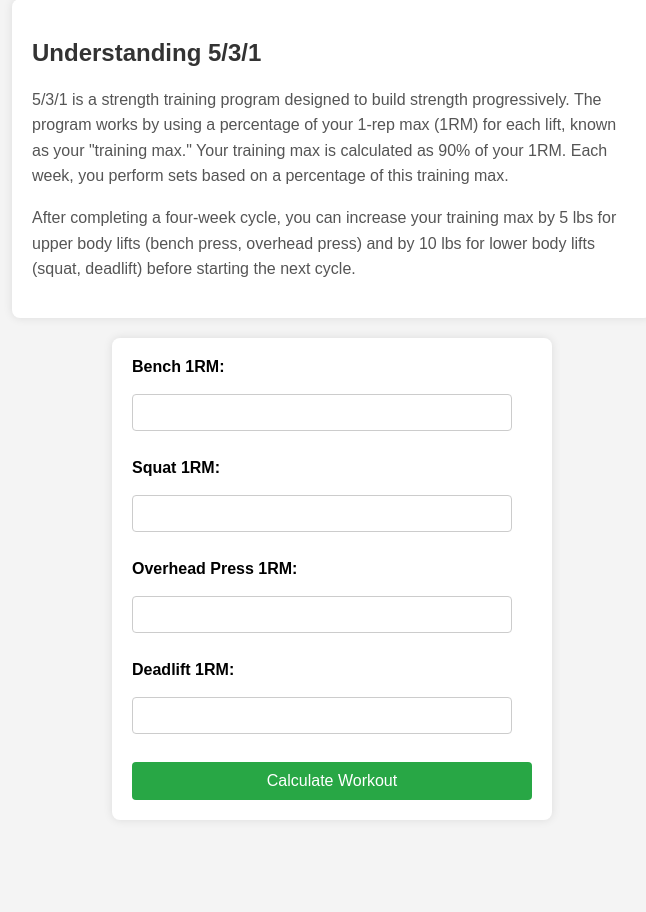
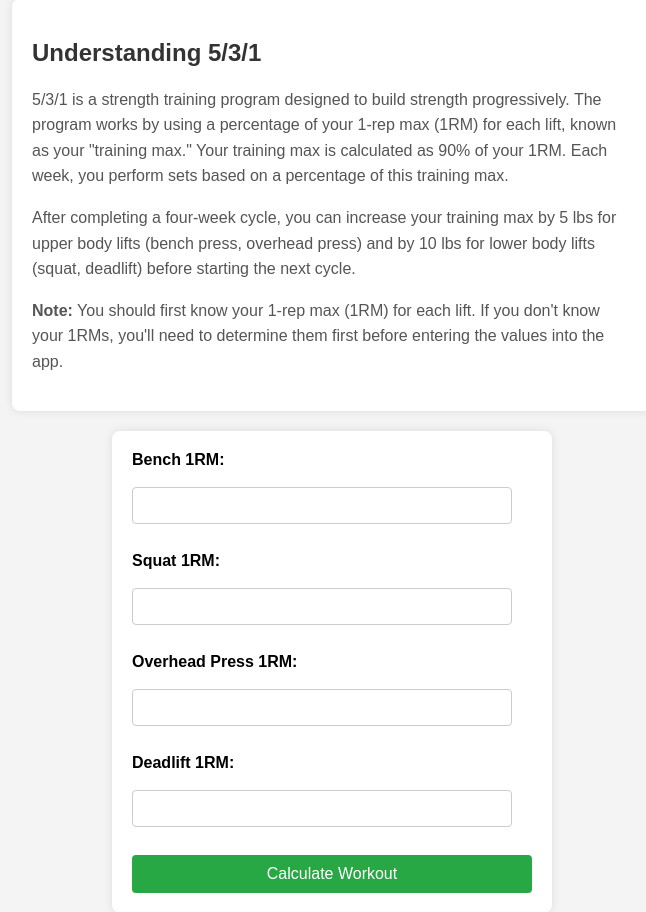
Before and after one commit to GilHope/workout_app, a Flask app: page / in a window 1280 px wide. Shown: the part 101-1013 px from the top of the page, without its empty margins (308-954 px from the left). Before the commit the page ends 901 px from the top, so only its background shows below. Run offline with Flask 3, Linux system fonts and the light colour scheme.

Commit message:
add note to understanding section

```diff
--- a/frontend/templates/index.html
+++ b/frontend/templates/index.html
@@ -20,8 +20,12 @@
             After completing a four-week cycle, you can increase your training max by 5 lbs for upper body lifts (bench press, overhead press)
             and by 10 lbs for lower body lifts (squat, deadlift) before starting the next cycle.
         </p>
+        <p>
+            <strong>Note:</strong> You should first know your 1-rep max (1RM) for each lift.
+            If you don't know your 1RMs, you'll need to determine them first before entering the values into the app.
+        </p>
     </section>
-
+    <!-- Above section to be moved to its own page at later date -->
     <form method="post">
         <label for="bench_1rm">Bench 1RM:</label>
         <input type="number" id="bench_1rm" name="bench_1rm" required><br><br>
```
